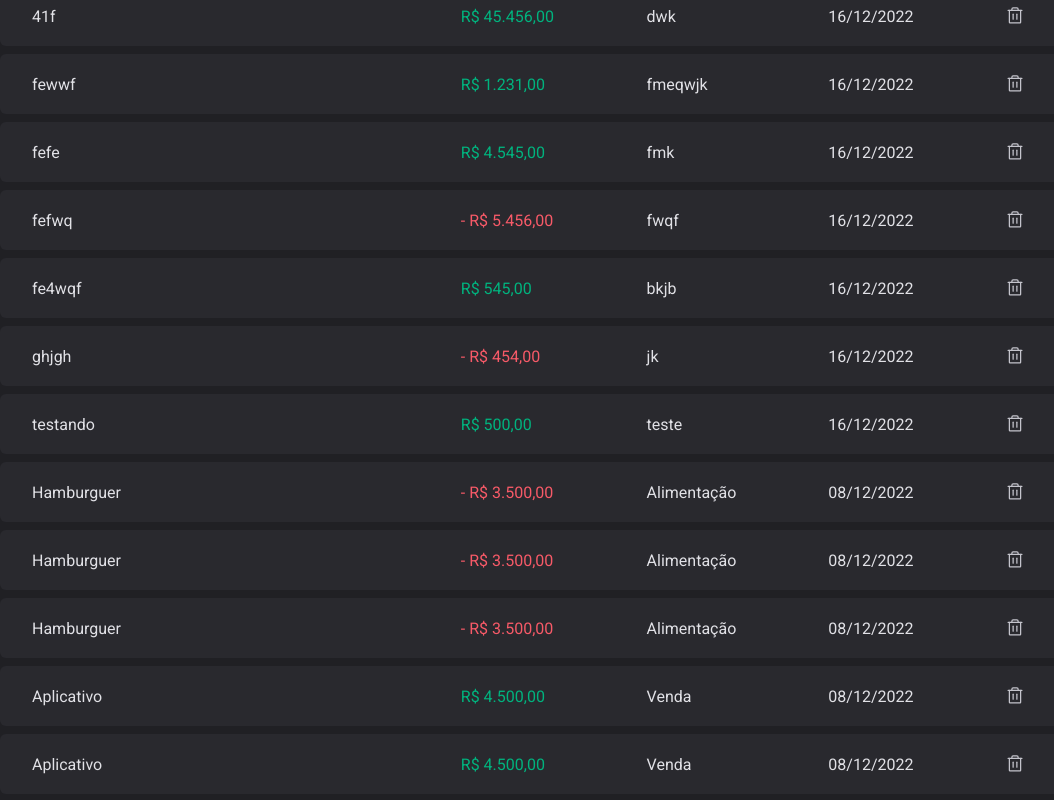
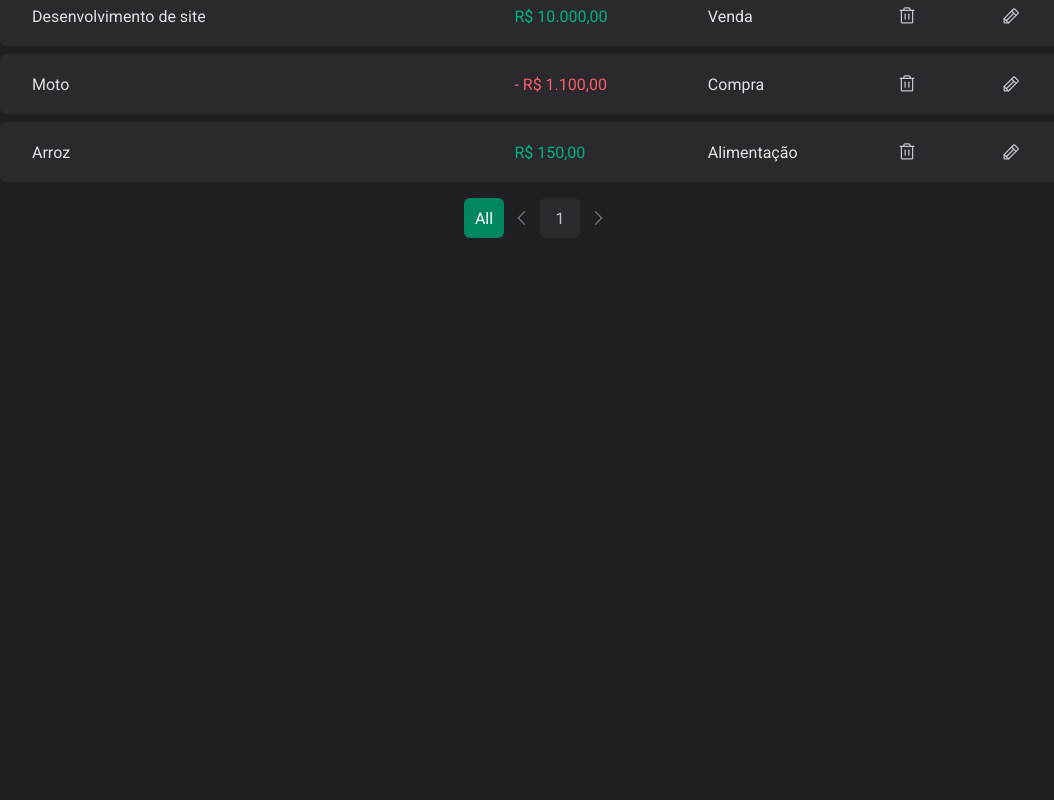
Before and after one commit to Matheusmdem/Fluxo-de-Caixa, a React (Vite) app: page / in a window 1280 px wide. Shown: the part 580-1380 px from the top of the page, without its empty margins (104-1158 px from the left). After the commit the page ends 826 px from the top, so only its background shows below. Built offline with nearby package versions, Linux system fonts and the light colour scheme; data requests are answered from the project's data file.

Commit message:
edit modal add

```diff
--- a/server.json
+++ b/server.json
@@ -1,109 +1,5 @@
 {
   "transactions": [
-    {
-      "id": 1,
-      "description": "Desenvolvimento de site",
-      "type": "income",
-      "category": "Venda",
-      "price": 10000,
-      "createdAt": "2022-12-07T17:06:26.795Z"
-    },
-    {
-      "id": 3,
-      "description": "Carro",
-      "type": "outcome",
-      "category": "Compra",
-      "price": 2500,
-      "createdAt": "2022-11-18T17:06:02.795Z"
-    },
-    {
-      "description": "Aplicativo",
-      "price": 4500,
-      "category": "Venda",
-      "type": "income",
-      "createdAt": "2022-12-08T22:03:18.767Z",
-      "id": 4
-    },
-    {
-      "id": 6,
-      "description": "Desenvolvimento de site",
-      "type": "income",
-      "category": "Venda",
-      "price": 10000,
-      "createdAt": "2022-12-07T17:06:26.795Z"
-    },
-    {
-      "id": 8,
-      "description": "Carro",
-      "type": "outcome",
-      "category": "Compra",
-      "price": 2500,
-      "createdAt": "2022-11-18T17:06:02.795Z"
-    },
-    {
-      "description": "Aplicativo",
-      "price": 4500,
-      "category": "Venda",
-      "type": "income",
-      "createdAt": "2022-12-08T22:03:18.767Z",
-      "id": 9
-    },
-    {
-      "id": 13,
-      "description": "Desenvolvimento de site",
-      "type": "income",
-      "category": "Venda",
-      "price": 10000,
-      "createdAt": "2022-12-07T17:06:26.795Z"
-    },
-    {
-      "description": "Aplicativo",
-      "price": 4500,
-      "category": "Venda",
-      "type": "income",
-      "createdAt": "2022-12-08T22:03:18.767Z",
-      "id": 16
-    },
-    {
-      "id": 18,
-      "description": "Desenvolvimento de site",
-      "type": "income",
-      "category": "Venda",
-      "price": 10000,
-      "createdAt": "2022-12-07T17:06:26.795Z"
-    },
-    {
-      "description": "Aplicativo",
-      "price": 4500,
-      "category": "Venda",
-      "type": "income",
-      "createdAt": "2022-12-08T22:03:18.767Z",
-      "id": 21
-    },
-    {
-      "description": "Aplicativo",
-      "price": 4500,
-      "category": "Venda",
-      "type": "income",
-      "createdAt": "2022-12-08T22:03:18.767Z",
-      "id": 24
-    },
-    {
-      "description": "Aplicativo",
-      "price": 4500,
-      "category": "Venda",
-      "type": "income",
-      "createdAt": "2022-12-08T22:03:18.767Z",
-      "id": 26
-    },
-    {
-      "description": "Hamburguer",
-      "price": 3500,
-      "category": "Alimentação",
-      "type": "outcome",
-      "createdAt": "2022-12-08T22:29:13.800Z",
-      "id": 27
-    },
     {
       "id": 28,
       "description": "Desenvolvimento de site",
@@ -111,14 +7,6 @@
       "category": "Venda",
       "price": 10000,
       "createdAt": "2022-12-07T17:06:26.795Z"
-    },
-    {
-      "description": "Aplicativo",
-      "price": 4500,
-      "category": "Venda",
-      "type": "income",
-      "createdAt": "2022-12-08T22:03:18.767Z",
-      "id": 31
     },
     {
       "description": "Hamburguer",
@@ -134,103 +22,21 @@
       "category": "Venda",
       "type": "income",
       "createdAt": "2022-12-08T22:03:18.767Z",
-      "id": 34
-    },
-    {
-      "description": "Aplicativo",
-      "price": 4500,
-      "category": "Venda",
-      "type": "income",
-      "createdAt": "2022-12-08T22:03:18.767Z",
       "id": 41
     },
     {
-      "description": "Hamburguer",
-      "price": 3500,
-      "category": "Alimentação",
+      "description": "Moto",
+      "price": 1100,
+      "category": "Compra",
       "type": "outcome",
-      "createdAt": "2022-12-08T22:29:13.800Z",
-      "id": 42
-    },
-    {
-      "description": "Aplicativo",
-      "price": 4500,
-      "category": "Venda",
-      "type": "income",
-      "createdAt": "2022-12-08T22:03:18.767Z",
-      "id": 44
-    },
-    {
-      "description": "testando",
-      "price": 500,
-      "category": "teste",
-      "type": "income",
-      "createdAt": "2022-12-16T19:17:30.295Z",
-      "id": 45
-    },
-    {
-      "description": "ghjgh",
-      "price": 454,
-      "category": "jk",
-      "type": "outcome",
-      "createdAt": "2022-12-16T19:21:08.817Z",
       "id": 46
     },
     {
-      "description": "fe4wqf",
-      "price": 545,
-      "category": "bkjb",
+      "description": "Arroz",
+      "price": 150,
+      "category": "Alimentação",
       "type": "income",
-      "createdAt": "2022-12-16T19:21:14.097Z",
       "id": 47
-    },
-    {
-      "description": "fefwq",
-      "price": 5456,
-      "category": "fwqf",
-      "type": "outcome",
-      "createdAt": "2022-12-16T19:21:18.754Z",
-      "id": 48
-    },
-    {
-      "description": "fefe",
-      "price": 4545,
-      "category": "fmk",
-      "type": "income",
-      "createdAt": "2022-12-16T19:21:22.514Z",
-      "id": 49
-    },
-    {
-      "description": "fewwf",
-      "price": 1231,
-      "category": "fmeqwjk",
-      "type": "income",
-      "createdAt": "2022-12-16T19:21:26.441Z",
-      "id": 50
-    },
-    {
-      "description": "41f",
-      "price": 45456,
-      "category": "dwk",
-      "type": "income",
-      "createdAt": "2022-12-16T19:21:33.393Z",
-      "id": 51
-    },
-    {
-      "description": "ghwrb",
-      "price": 56456,
-      "category": "feqnj",
-      "type": "income",
-      "createdAt": "2022-12-16T19:22:01.777Z",
-      "id": 52
-    },
-    {
-      "description": "ghwajig",
-      "price": 41,
-      "category": "5wgfj",
-      "type": "income",
-      "createdAt": "2022-12-16T19:22:27.674Z",
-      "id": 54
     }
   ]
 }
--- a/src/components/DeleteAlertDialog/index.tsx
+++ b/src/components/DeleteAlertDialog/index.tsx
@@ -4,16 +4,15 @@ import { TransactionsContext } from '../../contexts/TransactionsContext';
 import { Action, Cancel, Content, Description, Overlay } from './styles';
 
 interface DeleteTransaction {
-  deleteId: number
+  onDelete: number
 }
 
-export function DeleteAlertDialog(id: DeleteTransaction) {
+export function DeleteAlertDialog({ onDelete }: DeleteTransaction) {
   const { transactions, deleteTransaction } = useContext(TransactionsContext)
 
   function handleDeleteTransaction(id: number) {
     deleteTransaction(id)
   }
-
 
   return (
     <AlertDialog.Portal>
@@ -30,7 +29,7 @@ export function DeleteAlertDialog(id: DeleteTransaction) {
             Cancelar
           </Cancel>
           <Action
-            onClick={() => handleDeleteTransaction(id.deleteId)}
+            onClick={() => handleDeleteTransaction(onDelete)}
           >
             Deletar
           </Action>
--- a/src/components/Header/index.tsx
+++ b/src/components/Header/index.tsx
@@ -2,14 +2,17 @@ import { HeaderContainer, HeaderContent, NewTransactionButton } from './styles'
 import * as Dialog from '@radix-ui/react-dialog'
 import logoImg from '../../assets/logo.svg'
 import { NewTransactionModal } from '../NewTransactionModal'
+import { useState } from 'react'
 
 export function Header() {
+  const [open, setOpen] = useState(false)
+
   return (
     <HeaderContainer>
       <HeaderContent>
         <img src={logoImg} />
 
-        <Dialog.Root>
+        <Dialog.Root open={open} >
           <Dialog.Trigger asChild>
             <NewTransactionButton>Nova Transação</NewTransactionButton>
           </Dialog.Trigger>
--- a/src/components/NewTransactionModal/index.tsx
+++ b/src/components/NewTransactionModal/index.tsx
@@ -10,7 +10,7 @@ import {
 import * as zod from 'zod'
 import { Controller, useForm } from 'react-hook-form'
 import { zodResolver } from '@hookform/resolvers/zod'
-import { TransactionsContext } from '../../contexts/TransactionsContext'
+import { Transaction, TransactionsContext } from '../../contexts/TransactionsContext'
 import { useContext } from 'react'
 
 const newTransactionFormSchema = zod.object({
@@ -22,8 +22,12 @@ const newTransactionFormSchema = zod.object({
 
 type NewTransationFormInputs = zod.infer<typeof newTransactionFormSchema>
 
-export function NewTransactionModal() {
-  const { createTransaction } = useContext(TransactionsContext)
+interface EditTransaction {
+  onEditTransaction?: Transaction
+}
+
+export function NewTransactionModal({ onEditTransaction }: EditTransaction) {
+  const { createTransaction, editTransaction } = useContext(TransactionsContext)
 
   const {
     control,
@@ -47,9 +51,16 @@ export function NewTransactionModal() {
       category,
       type,
     })
-
     reset()
   }
+
+  async function handleEditTransaction(data: NewTransationFormInputs) {
+    if (onEditTransaction?.id) {
+      await editTransaction(data, onEditTransaction?.id)
+    }
+  }
+
+  const haveAnId = onEditTransaction?.id
 
   return (
     <Dialog.Portal>
@@ -61,22 +72,25 @@ export function NewTransactionModal() {
             <X />
           </CloseButton>
         </Dialog.Close>
-        <form onSubmit={handleSubmit(handleCreateNewTransaction)}>
+        <form onSubmit={haveAnId ? handleSubmit(handleEditTransaction) : handleSubmit(handleCreateNewTransaction)}>
           <input
             type="text"
             placeholder="Descrição"
+            defaultValue={onEditTransaction?.description}
             required
             {...register('description')}
           />
           <input
             type="number"
             placeholder="Preço"
+            defaultValue={onEditTransaction?.price}
             required
             {...register('price', { valueAsNumber: true })}
           />
           <input
             type="text"
             placeholder="Categoria"
+            defaultValue={onEditTransaction?.category}
             required
             {...register('category')}
           />
@@ -87,7 +101,7 @@ export function NewTransactionModal() {
             render={({ field }) => (
               <TransactionType
                 onValueChange={field.onChange}
-                value={field.value}
+                defaultValue={onEditTransaction?.type ?? field.value}
               >
                 <TransactionTypeButton variant="income" value="income">
                   <ArrowCircleUp size={24} />
@@ -100,10 +114,15 @@ export function NewTransactionModal() {
               </TransactionType>
             )}
           />
-
-          <button type="submit" disabled={isSubmitting}>
-            Cadastrar
-          </button>
+          {haveAnId ? (
+            <button type="submit" disabled={isSubmitting}>
+              Atualizar
+            </button>
+          ) : (
+            <button type="submit" disabled={isSubmitting}>
+              Cadastrar
+            </button>
+          )}
         </form>
       </Content>
     </Dialog.Portal>
--- a/src/contexts/TransactionsContext.tsx
+++ b/src/contexts/TransactionsContext.tsx
@@ -5,7 +5,7 @@ interface TransactionsProviderProps {
   children: ReactNode
 }
 
-interface Transaction {
+export interface Transaction {
   id: number
   description: string
   type: 'income' | 'outcome'
@@ -21,6 +21,10 @@ interface CreateTransactionInput {
   type: 'income' | 'outcome'
 }
 
+interface EditTransactionInput {
+  id: number;
+}
+
 interface Filters {
   query?: string;
   page?: string;
@@ -33,6 +37,7 @@ interface TransactionContextType {
   fetchTransactions: (filters?: Filters) => Promise<void>
   createTransaction: (data: CreateTransactionInput) => Promise<void>
   deleteTransaction: (id: number) => Promise<void>
+  editTransaction: (data: CreateTransactionInput, id: number) => Promise<void>
 }
 
 export const TransactionsContext = createContext({} as TransactionContextType)
@@ -58,12 +63,7 @@ export function TransactionsProvider({ children }: TransactionsProviderProps) {
   }
 
   async function fetchTotalTransactions() {
-    const response = await api.get('/transactions', {
-      params: {
-        _sort: 'createdAt',
-        _order: 'desc',
-      },
-    })
+    const response = await api.get('/transactions')
 
     setTotalTransactions(response.data)
   }
@@ -88,18 +88,39 @@ export function TransactionsProvider({ children }: TransactionsProviderProps) {
     fetchTotalTransactions()
   }, [])
 
+  async function editTransaction(data: CreateTransactionInput, id: number) {
+    const { category, description, price, type } = data
+
+    await api.put(`/transactions/${id}`, {
+      description,
+      price,
+      category,
+      type,
+    })
+
+    const copyTransaction = [...transactions]
+    const transactionIndex = copyTransaction.findIndex((item) => item.id === id)
+
+    if (transactionIndex >= 0) {
+      copyTransaction[transactionIndex].category = data.category
+      copyTransaction[transactionIndex].description = data.description
+      copyTransaction[transactionIndex].price = data.price
+      copyTransaction[transactionIndex].type = data.type
+    }
+
+    setTransactions(copyTransaction)
+  }
+
   async function deleteTransaction(id: number) {
     setLoading(true)
 
     const deletedTransaction = transactions.filter(transaction => {
       return transaction.id !== id
     })
-    console.log(deletedTransaction)
     await api.delete(`/transactions/${id}`)
 
     setTransactions(deletedTransaction)
     fetchTotalTransactions()
-
     setLoading(false)
   }
 
@@ -111,6 +132,7 @@ export function TransactionsProvider({ children }: TransactionsProviderProps) {
         totalTransactions,
         fetchTransactions,
         createTransaction,
+        editTransaction,
         deleteTransaction
       }}
     >
--- a/src/pages/Transactions/index.tsx
+++ b/src/pages/Transactions/index.tsx
@@ -1,19 +1,21 @@
-import { Trash } from 'phosphor-react'
+import { Pencil, Trash } from 'phosphor-react'
 import { useContext } from 'react'
 import { Header } from '../../components/Header'
 import { Paginate } from '../../components/Paginate'
 import { SearchForm } from '../../components/SearchForm'
 import { Summary } from '../../components/Summary'
 import { TransactionsContext } from '../../contexts/TransactionsContext'
-import { dateFormatter, priceFormatter } from '../../utils/formatter'
 import * as AlertDialog from '@radix-ui/react-alert-dialog';
+import * as Dialog from '@radix-ui/react-dialog'
 import {
-  DeleteButton,
+  DeleteEditButton,
   PriceHighLight,
   TransactionsContainer,
   TransactionsTable,
 } from './styles'
 import { DeleteAlertDialog } from '../../components/DeleteAlertDialog'
+import { NewTransactionModal } from '../../components/NewTransactionModal'
+import { dateFormatter, priceFormatter } from '../../utils/formatter'
 
 
 
@@ -39,21 +41,33 @@ export function Transactions() {
                   </PriceHighLight>
                 </td>
                 <td>{transaction.category}</td>
-                <td>{dateFormatter.format(new Date(transaction.createdAt))}</td>
+                {/* <td>{dateFormatter.format(new Date(transaction.createdAt))}</td> */}
                 <td>
                   <AlertDialog.Root>
                     <AlertDialog.Trigger
                       asChild
                       disabled={loading}
                     >
-                      <DeleteButton>
+                      <DeleteEditButton variant='delete'>
                         <Trash size={20} />
-                      </DeleteButton>
+                      </DeleteEditButton>
                     </AlertDialog.Trigger>
                     <DeleteAlertDialog
-                      deleteId={transaction.id}
+                      onDelete={transaction.id}
                     />
                   </AlertDialog.Root>
+                </td>
+                <td>
+                  <Dialog.Root>
+                    <Dialog.Trigger asChild>
+                      <DeleteEditButton variant='edit'>
+                        <Pencil size={20} />
+                      </DeleteEditButton>
+                    </Dialog.Trigger>
+                    <NewTransactionModal
+                      onEditTransaction={transaction}
+                    />
+                  </Dialog.Root>
                 </td>
               </tr>
             ))}
--- a/src/pages/Transactions/styles.ts
+++ b/src/pages/Transactions/styles.ts
@@ -19,7 +19,7 @@ export const TransactionsTable = styled.table`
     background: ${(props) => props.theme['gray-700']};
 
     &:first-child {
-      width: 40%;
+      width: 45%;
       border-top-left-radius: 6px;
       border-bottom-left-radius: 6px;
     }
@@ -41,7 +41,12 @@ export const PriceHighLight = styled.span<PriceHighLightProps>`
       ? props.theme['green-300']
       : props.theme['red-300']};
 `
-export const DeleteButton = styled.button`
+
+interface DeleteEditButtonProps {
+  variant: 'delete' | 'edit'
+}
+
+export const DeleteEditButton = styled.button<DeleteEditButtonProps>`
   background: transparent;
   border-radius: 6px;
   cursor: pointer;
@@ -57,6 +62,8 @@ export const DeleteButton = styled.button`
 
   &:not(:disabled):hover {
     transition: background-color 0.2s;
-    color: ${(props) => props.theme['red-500']};
+    color: ${(props) => props.variant === 'delete'
+    ? props.theme['red-300']
+    : props.theme['green-300']};
   }
 `
```
